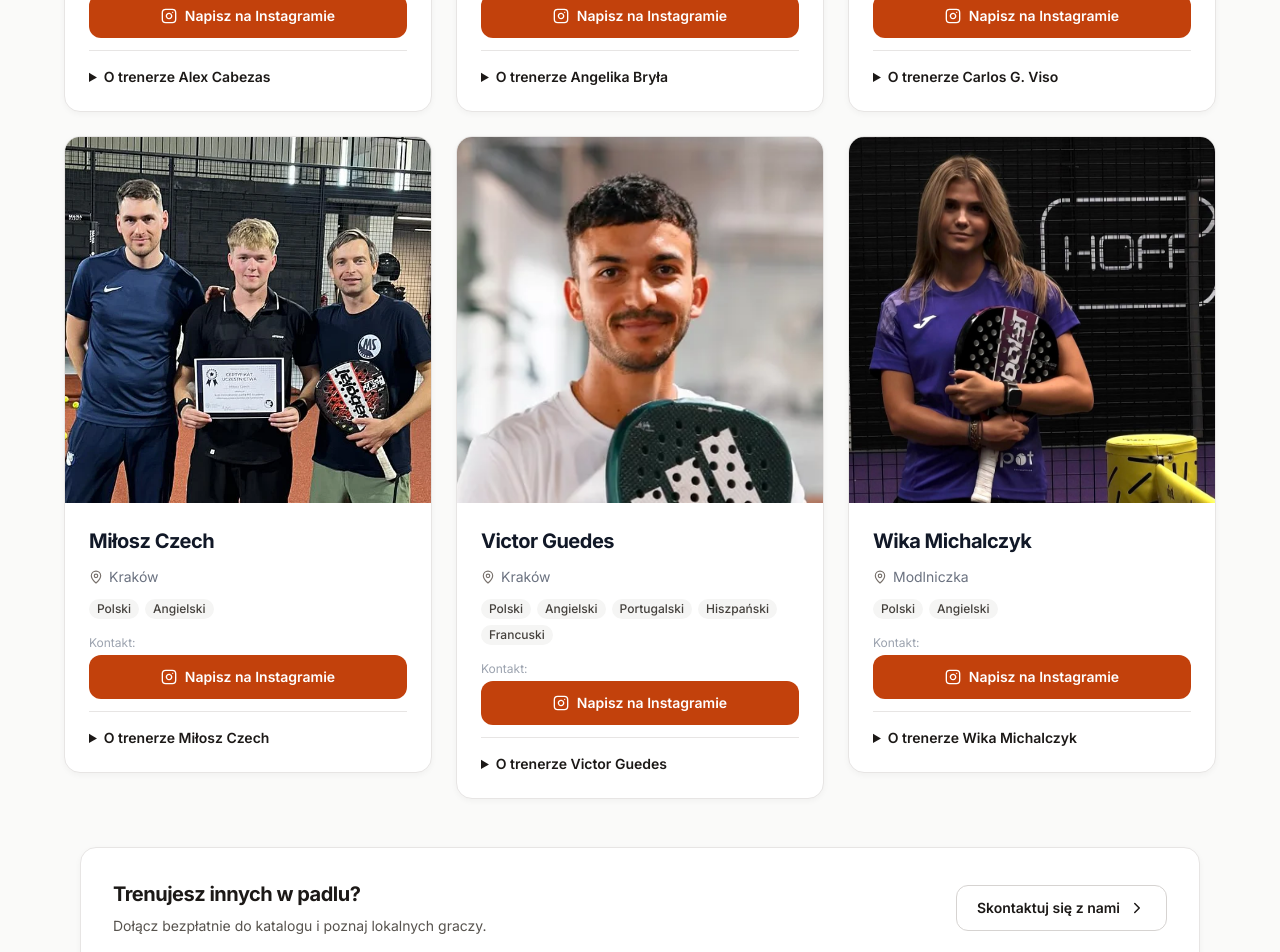
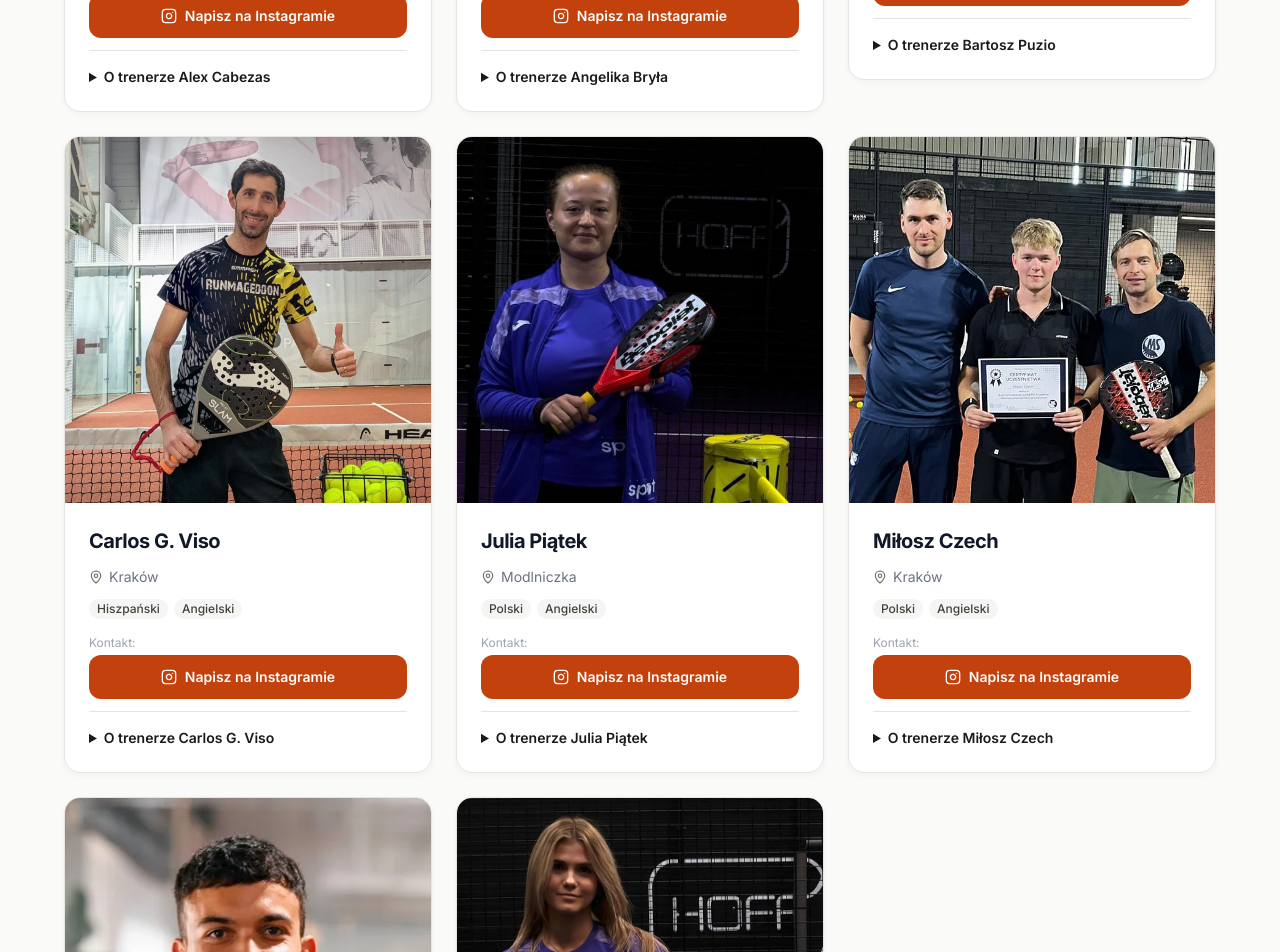
Before and after one commit to Gitperez288/padel-krakow, a Next.js app: page /pl/trenerzy in a window 1280 px wide. Shown: the part 1260-2212 px from the top of the page. Built offline with nearby package versions, Linux system fonts and the light colour scheme; no server answers.

Commit message:
feat: add Julia and Bartosz with bilingual bios and Instagram listing CTAs

```diff
--- a/src/app/(en)/coaches/CoachesClient.tsx
+++ b/src/app/(en)/coaches/CoachesClient.tsx
@@ -39,7 +39,7 @@ export default function CoachesClient({ coaches, locale }: Props) {
 
   // Derive unique locations from the data
   const locations = useMemo(() => {
-    const cities = Array.from(new Set(coaches.map((c) => c.location))).sort();
+    const cities = Array.from(new Set(coaches.map((c) => c.location).filter(Boolean))).sort();
     return ["All", ...cities];
   }, [coaches]);
 
@@ -201,10 +201,10 @@ export default function CoachesClient({ coaches, locale }: Props) {
                     </h2>
 
                     {/* Location */}
-                    <div className="flex items-center gap-1.5 text-sm text-gray-500">
+                    {coach.location ? <div className="flex items-center gap-1.5 text-sm text-gray-500">
                       <MapPin size={14} className="text-stone-500 shrink-0" />
                       <span>{coach.location}</span>
-                    </div>
+                    </div> : null}
 
                     {/* Languages */}
                     <div className="flex flex-wrap gap-1.5">
--- a/src/app/_components/content/Coaches.tsx
+++ b/src/app/_components/content/Coaches.tsx
@@ -1,13 +1,33 @@
 import CommunityCTA from "@/app/_components/CommunityCTA";
-import { type Locale, localizePath } from "@/lib/i18n";
+import { type Locale } from "@/lib/i18n";
 import { getServerTranslator as getTranslator } from "@/lib/translations-server";
-import type { Metadata } from "next";
-import Link from "next/link";
-import { ChevronRight } from "lucide-react";
+import { Instagram } from "lucide-react";
 import CoachesClient, { type Coach } from "@/app/(en)/coaches/CoachesClient";
 
 
 const coaches: Coach[] = [
+{
+  "name": "Bartosz Puzio",
+  "description": "I'm playing racket sports all my life, but padel is where I truly feel at home.\nCertified coach by Polish Padel Federation, I constantly search for new ways to increase my understanding of this beautiful and intricate game, practicing with the best coaches in Poland and abroad.\n\nI offer individual and group training sessions and matchplays, for beginners as well as advanced players. I have special interest in padel tactics and movement around the court - come and see how big of a difference it makes!\n\nLet's hit the court to make padel easier and even more fun!",
+  "languages": [
+    "Polish",
+    "English"
+  ],
+  "location": "",
+  "instagram": "https://www.instagram.com/bartosz.padel/",
+  "photo": "/media/bartosz.webp"
+},
+{
+  "name": "Julia Piątek",
+  "description": "Hi, I'm Julka!\n\n🎾 I've been involved in tennis since the age of 5. I am a multiple Polish Championships medallist in singles, doubles and mixed doubles 🏆, and my highest position in the PZT women's rankings was No. 10.\n\n👩‍🏫 I've been working as a tennis coach for 7 years, teaching children and adults at different skill levels. I also studied in the USA 🇺🇸 at Eastern Michigan University, where I represented the university in NCAA competition.\n\n💜 I've been playing padel for 3 years. I've competed in many tournaments and earned podium finishes 🏆, and I've completed a padel instructor course. I offer individual, two-person and group training sessions.\n\nDuring my sessions at @_spotkrk_, I focus on 🎯 technique, movement, tactics and confidence, tailoring each session to every player's level and goals.\n\n😄 What matters most? Effective training, progress and plenty of fun on court!\n\n📥 Want to book a session? Send me a DM / @tenis4u.pl\n\nSee you on court! 🎾",
+  "languages": [
+    "Polish",
+    "English"
+  ],
+  "location": "Modlniczka",
+  "instagram": "https://www.instagram.com/julkaapiaa/",
+  "photo": "/media/julia.webp"
+},
   {
     name: "Wika Michalczyk",
     description:
@@ -79,8 +99,8 @@ export default function CoachesPage({ locale }: { locale: Locale }) {
       <CoachesClient coaches={coaches.map(coach => ({ ...coach, description: t(coach.description) }))} locale={locale} />
       <section className="mx-auto max-w-6xl px-4 pb-12">
         <div className="surface flex flex-col items-start justify-between gap-6 p-6 sm:flex-row sm:items-center sm:p-8">
-          <div><h2 className="text-xl font-bold text-stone-900">{t("Are you a padel coach?")}</h2><p className="mt-2 text-sm text-stone-600">{t("Join our directory for free and connect with local players.")}</p></div>
-          <Link href={localizePath("/community", locale)} className="button-secondary">{t("Get in touch")}<ChevronRight size={18}/></Link>
+          <div><h2 className="text-xl font-bold text-stone-900">{t("Are you a padel coach?")}</h2><p className="mt-2 text-sm text-stone-600">{t("Join our directory for free. DM @padelkrkcommunity on Instagram with your name, photo, a short bio, coaching languages and contact details.")}</p></div>
+          <a href="https://ig.me/m/padelkrkcommunity" target="_blank" rel="noopener noreferrer" className="button-primary shrink-0"><Instagram size={18} aria-hidden="true" />{t("DM us on Instagram")}</a>
         </div>
       </section>
     </div>
--- a/src/app/_components/content/Community.tsx
+++ b/src/app/_components/content/Community.tsx
@@ -209,13 +209,13 @@ export default function CommunityPage({ locale }: { locale: Locale }) {
         className="surface max-w-6xl mx-auto p-6 sm:p-8 text-left"
       >
         <h3 className="text-xl font-bold text-stone-900 mb-3">{t("Is your club missing?")}</h3>
-        <p className="text-gray-700 text-sm leading-relaxed mb-6">{t("If your club runs a WhatsApp community and you'd like to be featured here, get in touch with us! We'll add your club to the list so more players can find and join your group.")}</p>
+        <p className="text-gray-700 text-sm leading-relaxed mb-6">{t("Want your club or its WhatsApp group listed? DM @padelkrkcommunity on Instagram with your club name, location and contact details so local players can find you.")}</p>
         <div className="flex flex-col sm:flex-row gap-3">
           <a
-            href="https://www.instagram.com/padelkrkcommunity"
+            href="https://ig.me/m/padelkrkcommunity"
             target="_blank"
             rel="noopener noreferrer"
-            className="button-secondary"
+            className="button-primary"
           >
             <svg
               xmlns="http://www.w3.org/2000/svg"
--- a/src/lib/translations.ts
+++ b/src/lib/translations.ts
@@ -2,6 +2,8 @@ import extra from "./translations-ui.json";
 import type { Locale } from "./i18n";
 
 const polish: Record<string, string> = {
+"Join our directory for free. DM @padelkrkcommunity on Instagram with your name, photo, a short bio, coaching languages and contact details.": "Dołącz do naszego katalogu za darmo. Wyślij wiadomość prywatną do @padelkrkcommunity na Instagramie, podając imię i nazwisko, zdjęcie, krótki opis, języki prowadzenia treningów i dane kontaktowe.",
+"Want your club or its WhatsApp group listed? DM @padelkrkcommunity on Instagram with your club name, location and contact details so local players can find you.": "Chcesz dodać swój klub lub jego grupę na WhatsAppie? Wyślij wiadomość prywatną do @padelkrkcommunity na Instagramie z nazwą klubu, lokalizacją i danymi kontaktowymi, aby gracze z okolicy mogli Was znaleźć.",
   "Your people.": "Twoi ludzie.",
   "Your next game.": "Twój następny mecz.",
   "Join over 975 padel players in Kraków and Małopolska. Find a court, meet your partners and get playing.": "Dołącz do ponad 975 graczy w Krakowie i Małopolsce. Wybierz kort, poznaj osoby do gry i zagraj z nami.",
```
Also changed, not shown: src/lib/translations-extra.json (+3 -1 lines), public/media/bartosz.webp (added), public/media/julia.webp (added).
